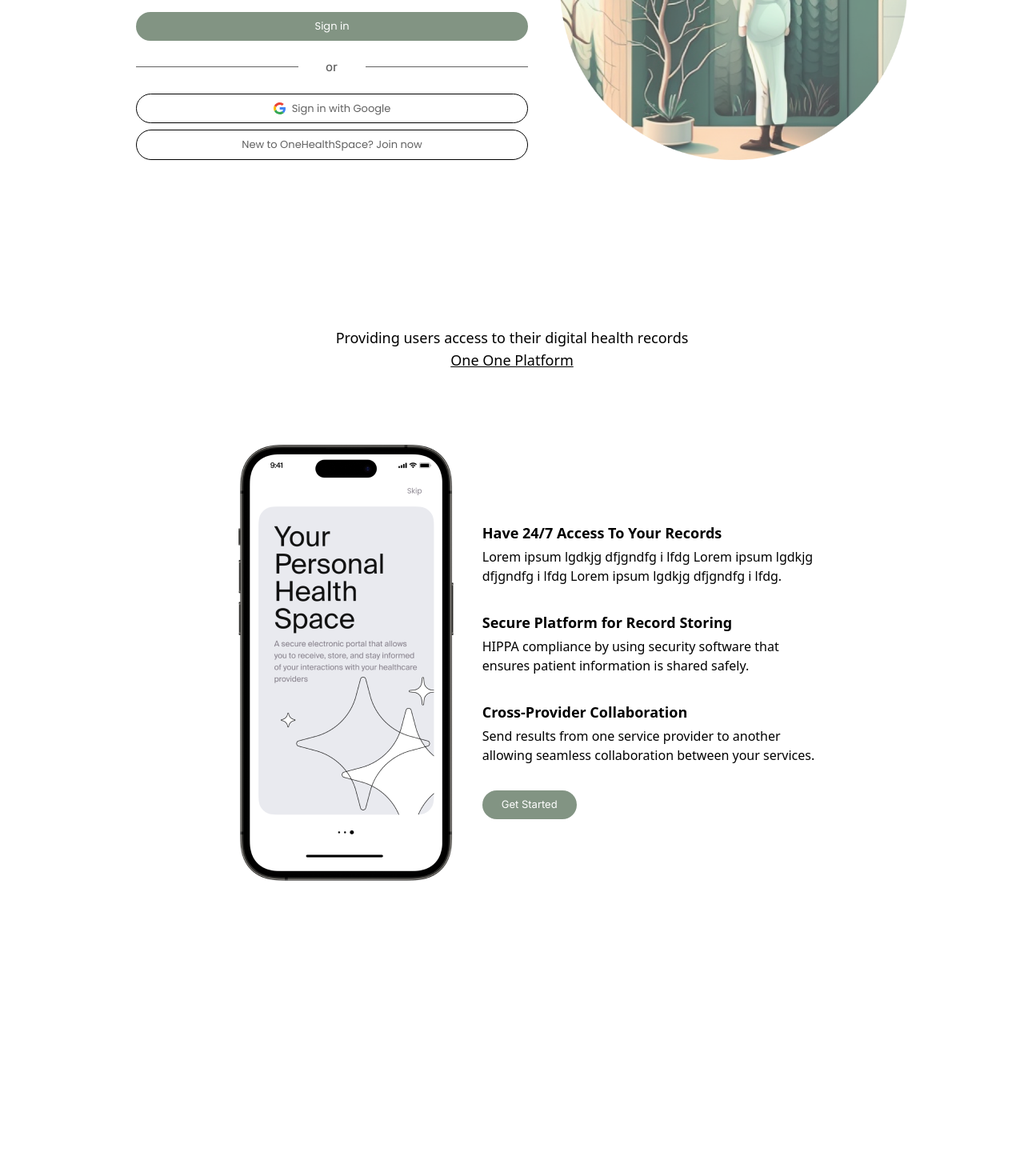
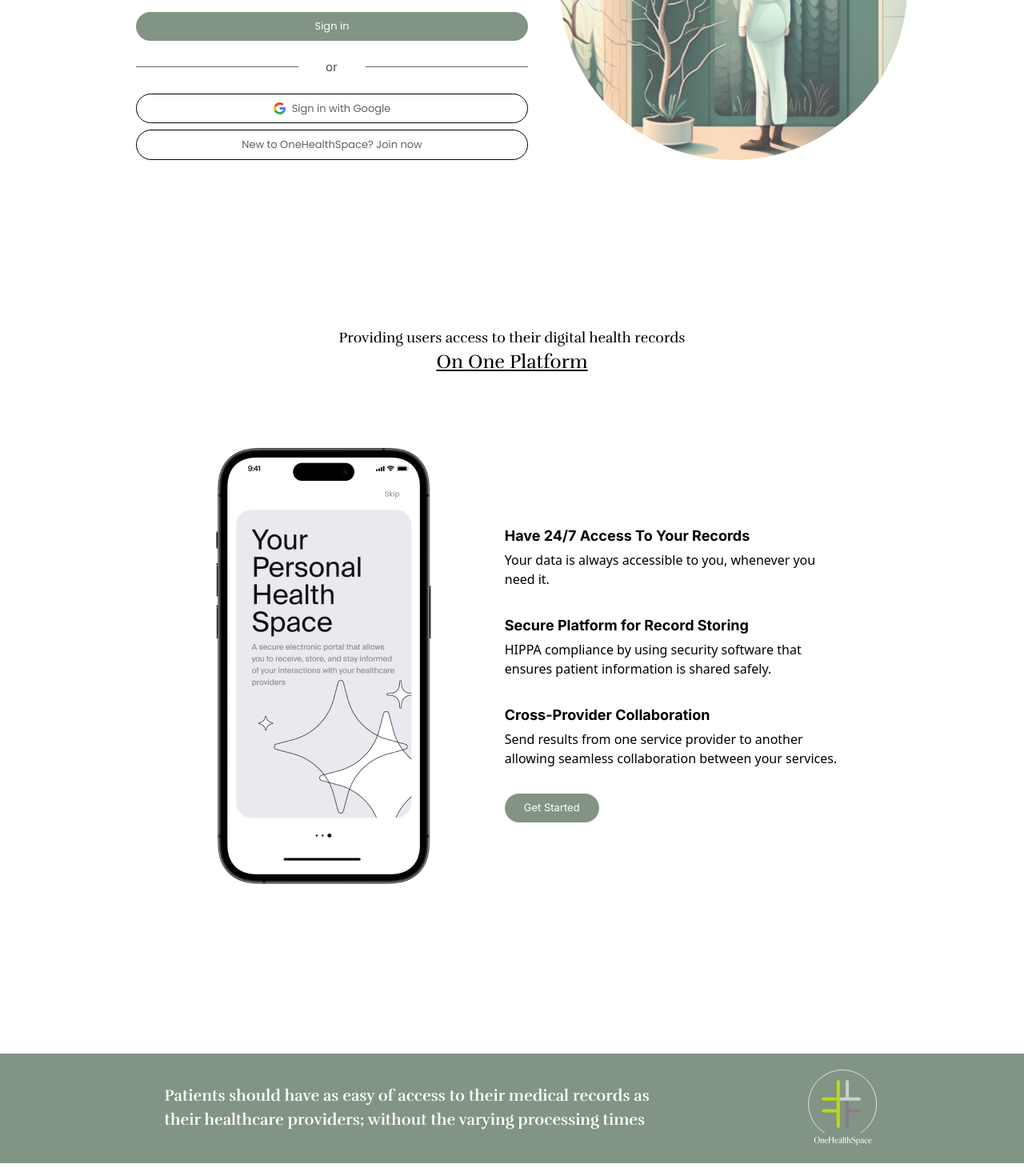
Before and after one commit to Ini1234/ohs, a React (Vite) app in the folder client/: page / in a window 1280 px wide. Shown: the part 393-1863 px from the top of the page at 80% size. Before the commit the page ends 1578 px from the top, so only its background shows below. Built offline with nearby package versions, Linux system fonts and the light colour scheme.

Commit message:
quick fixes - added ohs belt

```diff
--- a/client/src/App.jsx
+++ b/client/src/App.jsx
@@ -24,6 +24,9 @@ const App = () => {
       <div className='mt-15 md:mt-28 py-4'>
         <About />
       </div>
+      <div className='mt-15 md:mt-28 py-4'>
+        <Belt />
+      </div>
     </div>
   );
 };
--- a/client/src/assets/index.js
+++ b/client/src/assets/index.js
@@ -7,6 +7,7 @@ import googleIcon from './googleIcon.svg';
 import or from './or.png';
 import circularframe from './circularframe.png';
 import mobilephone1 from './mobilephone1.png';
+import beltlogo from './beltlogo.svg';
 
 export {
   logo,
@@ -18,4 +19,5 @@ export {
   or,
   circularframe,
   mobilephone1,
+  beltlogo,
 };
--- a/client/src/components/About.jsx
+++ b/client/src/components/About.jsx
@@ -8,16 +8,16 @@ const About = () => {
     <section className='p-8'>
       <div className='text-center mb-1 sm:mb-14'>
         <p>
-          <span className='text-[rufina] font-normal text-lg'>
+          <span className='font-[Rufina] font-normal text-lg'>
             Providing users access to their digital health records
           </span>
           <br />
-          <span className='underline text-[rufina] font-normal text-lg'>
-            One One Platform
+          <span className='underline font-[Rufina] font-normal text-2xl'>
+            On One Platform
           </span>
         </p>
       </div>
-      <div className='flex flex-col ss:flex-row mt-0 sm:mt-10 justify-center items-center'>
+      <div className='flex flex-col sm:flex-row mt-0 sm:mt-10 justify-center md:gap-x-14 items-center'>
         <div className='m-7'>
           <img
             src={mobilephone1}
--- a/client/src/components/Belt.jsx
+++ b/client/src/components/Belt.jsx
@@ -1,9 +1,19 @@
 import React from 'react';
+import { beltlogo } from '../assets';
 
 const Belt = () => {
   return (
-    <div>
-      <div className='bg-primary w-full'></div>
+    <div className='bg-greenPalette text-white font-normal cursor-pointer flex flex-col ss:flex-row items-center p-4 justify-evenly lgl:px-0'>
+      <p className='font-[Rufina] font-bold px-3 xs:px-5 ss:px-8 text-[14px] xs:text-[15px] md:text-[20px]'>
+        Patients should have as easy of access to their medical records as{' '}
+        <br className='hidden sm:block' />
+        their healthcare providers; without the varying processing times
+      </p>
+      <img
+        src={beltlogo}
+        alt='ohs'
+        className='hidden ss:flex w-[105px] h-[105px] py-1'
+      />
     </div>
   );
 };
--- a/client/src/components/Features.jsx
+++ b/client/src/components/Features.jsx
@@ -2,28 +2,29 @@ import React from 'react';
 
 const Features = () => {
   return (
-    <div className='justify-center mt-5'>
-      <h2 className='text-[inter] font-bold text-base sm:text-lg mb-1'>
+    <div className='justify-center mt-5 px-4 xs:px-10 sm:px-0'>
+      <h2 className='font-[Inter] font-bold text-base sm:text-lg mb-1'>
         Have 24/7 Access To Your Records
       </h2>
       <p className='font-medium mb-8'>
-        Lorem ipsum lgdkjg dfjgndfg i lfdg Lorem ipsum lgdkjg
-        <br className='hidden sm:block' /> dfjgndfg i lfdg Lorem ipsum lgdkjg
-        dfjgndfg i lfdg.
+        Your data is always accessible to you, whenever you
+        <br className='hidden md:block' /> need it.
       </p>
-      <h2 className='text-[inter] font-bold text-base sm:text-lg mb-1'>
+      <h2 className='font-[Inter] font-bold text-base sm:text-lg mb-1'>
         Secure Platform for Record Storing
       </h2>
       <p className='font-medium mb-8'>
         HIPPA compliance by using security software that
-        <br /> ensures patient information is shared safely.
+        <br className='hidden sm:block' /> ensures patient information is shared
+        safely.
       </p>
-      <h2 className='text-[inter] font-bold text-base sm:text-lg text-lg mb-1'>
+      <h2 className='font-[Inter] font-bold text-base sm:text-lg text-lg mb-1'>
         Cross-Provider Collaboration
       </h2>
       <p className='font-medium mb-8'>
         Send results from one service provider to another
-        <br /> allowing seamless collaboration between your services.
+        <br className='hidden sm:block' /> allowing seamless collaboration
+        between your services.
       </p>
       <button className='w-full md:w-auto active:scale-[.95] active:duration-75 transition-all bg-greenPalette text-white font-[Inter] font-normal text-[13px] py-2 px-6 rounded-full hover:scale-[1.01] duration-500'>
         Get Started
--- a/client/src/index.css
+++ b/client/src/index.css
@@ -1,5 +1,5 @@
 @import url('https://fonts.googleapis.com/css2?family=Poppins:wght@400;500;600;700;800;900&display=swap');
-@import url('https://fonts.googleapis.com/css2?family=Inter&display=swap');
+@import url('https://fonts.googleapis.com/css2?family=Inter:wght@400;500;700&display=swap');
 @import url('https://fonts.googleapis.com/css2?family=Rufina:wght@400;700&display=swap');
 @tailwind base;
 @tailwind components;
```
Also changed, not shown: client/src/assets/beltlogo.svg (added).
